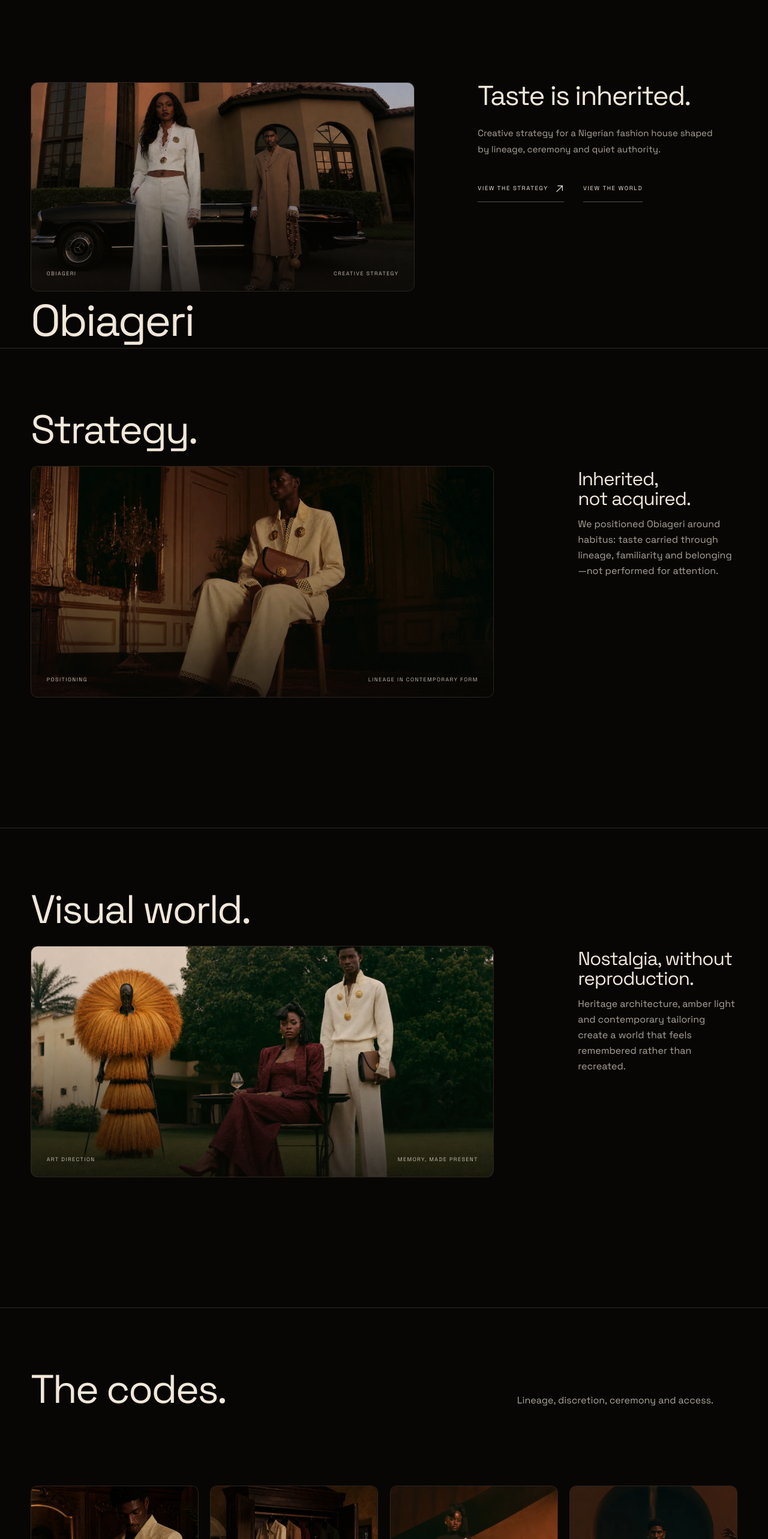
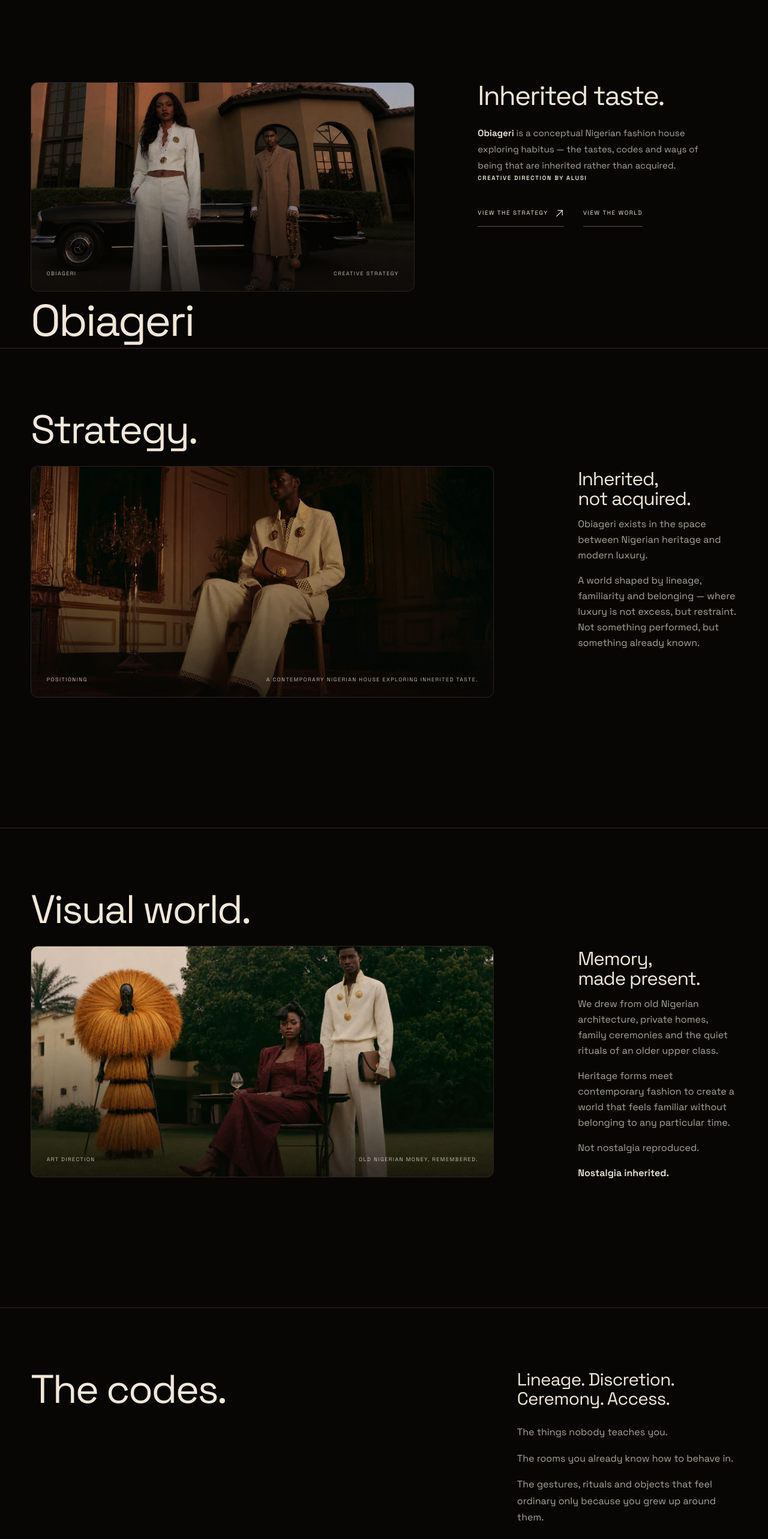
Before and after one commit to mellowloony/alusi.ai, a Next.js app: page /obiageri in a window 1280 px wide. Shown: the part 220-2786 px from the top of the page at 60% size. Built offline with nearby package versions, Linux system fonts and the light colour scheme; a web font is replaced by a local one.

Commit message:
Update Obiageri case study copy

```diff
--- a/app/obiageri/page.tsx
+++ b/app/obiageri/page.tsx
@@ -9,12 +9,12 @@ export const metadata: Metadata = {
   title: "Obiageri — Creative Strategy by Alusi",
   description,
   alternates: {
-    canonical: "https://alusiai.com/obiageri/",
+    canonical: "https://alusiai.com/obiageri",
   },
   openGraph: {
     title: "Obiageri — Creative Strategy by Alusi",
     description,
-    url: "https://alusiai.com/obiageri/",
+    url: "https://alusiai.com/obiageri",
     siteName: "Alusi",
     type: "website",
     images: [
--- a/components/HomeLanding.tsx
+++ b/components/HomeLanding.tsx
@@ -225,7 +225,7 @@ export default function HomeLanding() {
 
           <div className={styles.strategyFeature}>
             <Reveal className={styles.strategyVisual}>
-              <a href="/obiageri/" aria-label="View the Obiageri strategy case study">
+              <a href="/obiageri" aria-label="View the Obiageri strategy case study">
                 <img
                   src="/obiageri/hero.webp"
                   alt="Two Obiageri figures outside a heritage home with a vintage car"
@@ -242,9 +242,9 @@ export default function HomeLanding() {
             </Reveal>
 
             <Reveal delay={90} className={styles.strategyCopy}>
-              <h3>Taste is inherited.</h3>
+              <h3>Inherited taste.</h3>
               <p>For Obiageri, lineage became a positioning system and visual world.</p>
-              <a href="/obiageri/" className={styles.buttonLink}>
+              <a href="/obiageri" className={styles.buttonLink}>
                 View the strategy <Arrow />
               </a>
             </Reveal>
--- a/components/ObiageriLanding.module.css
+++ b/components/ObiageriLanding.module.css
@@ -228,6 +228,20 @@
   line-height: 1.78;
 }
 
+.heroCopy strong {
+  color: var(--ivory);
+  font-weight: 600;
+}
+
+.creativeCredit {
+  color: var(--ivory);
+  font-size: 0.62rem;
+  font-weight: 600;
+  letter-spacing: 0.16em;
+  line-height: 1.45;
+  text-transform: uppercase;
+}
+
 .heroActions {
   display: flex;
   flex-wrap: wrap;
@@ -317,12 +331,42 @@
   line-height: 1.68;
 }
 
+.featureCopy p + p {
+  margin-top: 1rem;
+}
+
+.featureCopy .featureEmphasis {
+  color: var(--ivory);
+}
+
+.featureEmphasis strong {
+  font-weight: 600;
+}
+
 .sectionIntro {
   grid-column: 9 / 13;
   max-width: 31rem;
   align-self: end;
   color: var(--muted);
   line-height: 1.72;
+}
+
+.sectionIntro h3 {
+  color: var(--ivory);
+  font-family: var(--font-display), Georgia, serif;
+  font-size: clamp(1.5rem, 2.3vw, 2.35rem);
+  font-weight: 400;
+  letter-spacing: -0.025em;
+  line-height: 1.08;
+  text-wrap: balance;
+}
+
+.sectionIntro p {
+  margin-top: 1rem;
+}
+
+.sectionIntro h3 + p {
+  margin-top: 1.6rem;
 }
 
 .codeGallery {
@@ -345,13 +389,18 @@
 }
 
 .codeCaption {
+  display: grid;
+  gap: 1.15rem;
+  padding-top: 0.95rem;
+}
+
+.codeHeading {
   display: flex;
   justify-content: space-between;
   gap: 1rem;
-  padding-top: 0.95rem;
 }
 
-.codeCaption h3 {
+.codeHeading h3 {
   max-width: 13rem;
   font-size: clamp(1.05rem, 1.4vw, 1.35rem);
   font-weight: 500;
@@ -359,10 +408,21 @@
   line-height: 1.18;
 }
 
-.codeCaption p {
+.codeNote {
   padding-top: 0.17rem;
   color: var(--quiet);
+  font-size: 0.56rem;
+  letter-spacing: 0.16em;
+  line-height: 1.45;
   text-align: right;
+  text-transform: uppercase;
+}
+
+.codeDescription {
+  max-width: 24ch;
+  color: var(--muted);
+  font-size: 0.9rem;
+  line-height: 1.55;
 }
 
 .closing {
@@ -413,17 +473,27 @@
   text-align: center;
 }
 
-.closingInner p {
+.closingDefinition,
+.closingTagline {
   font-size: 0.68rem;
   letter-spacing: 0.18em;
   text-transform: uppercase;
 }
 
 .closingInner h2 {
-  margin-top: 1rem;
   font-size: clamp(4.2rem, 10vw, 6rem);
   letter-spacing: -0.04em;
   line-height: 0.86;
+}
+
+.closingDefinition {
+  margin-top: 1.75rem;
+  font-weight: 600;
+}
+
+.closingTagline {
+  margin-top: 0.8rem;
+  color: var(--muted);
 }
 
 .footer {
--- a/components/ObiageriLanding.tsx
+++ b/components/ObiageriLanding.tsx
@@ -7,6 +7,7 @@ const codes = [
     alt: "A stylist adjusts the hand-finished cuff of an ivory Obiageri jacket",
     title: "Private fitting",
     note: "Lineage",
+    description: "Some things are made for you before you know to ask.",
     width: 1122,
     height: 1402,
   },
@@ -14,7 +15,8 @@ const codes = [
     src: "/obiageri/wardrobe.webp",
     alt: "A dark mahogany wardrobe holding a coordinated collection of Obiageri looks",
     title: "Inherited wardrobe",
-    note: "Discretion",
+    note: "Familiarity",
+    description: "Taste you did not learn.",
     width: 1122,
     height: 1402,
   },
@@ -22,7 +24,8 @@ const codes = [
     src: "/obiageri/interior.webp",
     alt: "Obiageri tailoring photographed in an intimate heritage interior",
     title: "After dark",
-    note: "Access",
+    note: "Discretion",
+    description: "Nothing to prove. Nothing to announce.",
     width: 1672,
     height: 941,
   },
@@ -31,6 +34,7 @@ const codes = [
     alt: "Obiageri figures gathered in a ceremonial tableau",
     title: "Ceremonial tableau",
     note: "Belonging",
+    description: "If you are involved, you are involved.",
     width: 1672,
     height: 941,
   },
@@ -88,15 +92,17 @@ export default function ObiageriLanding() {
             <div className={styles.heroStatement}>
               <div className="rise" style={{ animationDelay: "80ms" }}>
                 <h1 id="obiageri-title" className={styles.heroTitle}>
-                  Taste is inherited.
+                  Inherited taste.
                 </h1>
               </div>
 
               <div className={`${styles.heroCopy} rise`} style={{ animationDelay: "150ms" }}>
                 <p>
-                  Creative strategy for a Nigerian fashion house shaped by lineage,
-                  ceremony and quiet authority.
+                  <strong>Obiageri</strong> is a conceptual Nigerian fashion house
+                  exploring habitus — the tastes, codes and ways of being that are
+                  inherited rather than acquired.
                 </p>
+                <p className={styles.creativeCredit}>Creative Direction by Alusi</p>
                 <div className={styles.heroActions}>
                   <a href="#strategy" className={styles.textLink}>
                     View the strategy <Arrow />
@@ -141,15 +147,20 @@ export default function ObiageriLanding() {
               <div className={styles.imageShade} />
               <div className={styles.imageMeta}>
                 <span>Positioning</span>
-                <span>Lineage in contemporary form</span>
+                <span>A contemporary Nigerian house exploring inherited taste.</span>
               </div>
             </Reveal>
 
             <Reveal delay={90} className={styles.featureCopy}>
               <h3>Inherited, not acquired.</h3>
               <p>
-                We positioned Obiageri around habitus: taste carried through lineage,
-                familiarity and belonging—not performed for attention.
+                Obiageri exists in the space between Nigerian heritage and modern
+                luxury.
+              </p>
+              <p>
+                A world shaped by lineage, familiarity and belonging — where luxury
+                is not excess, but restraint. Not something performed, but something
+                already known.
               </p>
             </Reveal>
           </div>
@@ -178,15 +189,23 @@ export default function ObiageriLanding() {
               <div className={styles.imageShade} />
               <div className={styles.imageMeta}>
                 <span>Art direction</span>
-                <span>Memory, made present</span>
+                <span>Old Nigerian money, remembered.</span>
               </div>
             </Reveal>
 
             <Reveal delay={90} className={styles.featureCopy}>
-              <h3>Nostalgia, without reproduction.</h3>
+              <h3>Memory, made present.</h3>
               <p>
-                Heritage architecture, amber light and contemporary tailoring create
-                a world that feels remembered rather than recreated.
+                We drew from old Nigerian architecture, private homes, family
+                ceremonies and the quiet rituals of an older upper class.
+              </p>
+              <p>
+                Heritage forms meet contemporary fashion to create a world that feels
+                familiar without belonging to any particular time.
+              </p>
+              <p>Not nostalgia reproduced.</p>
+              <p className={styles.featureEmphasis}>
+                <strong>Nostalgia inherited.</strong>
               </p>
             </Reveal>
           </div>
@@ -202,7 +221,13 @@ export default function ObiageriLanding() {
               <h2 id="codes-title">The codes.</h2>
             </Reveal>
             <Reveal delay={80} className={styles.sectionIntro}>
-              <p>Lineage, discretion, ceremony and access.</p>
+              <h3>Lineage. Discretion. Ceremony. Access.</h3>
+              <p>The things nobody teaches you.</p>
+              <p>The rooms you already know how to behave in.</p>
+              <p>
+                The gestures, rituals and objects that feel ordinary only because you
+                grew up around them.
+              </p>
             </Reveal>
           </div>
 
@@ -220,8 +245,11 @@ export default function ObiageriLanding() {
                     />
                   </div>
                   <div className={styles.codeCaption}>
-                    <h3>{code.title}</h3>
-                    <p>{code.note}</p>
+                    <div className={styles.codeHeading}>
+                      <h3>{code.title}</h3>
+                      <p className={styles.codeNote}>{code.note}</p>
+                    </div>
+                    <p className={styles.codeDescription}>{code.description}</p>
                   </div>
                 </article>
               </Reveal>
@@ -249,8 +277,11 @@ export default function ObiageriLanding() {
             loading="lazy"
           />
           <Reveal className={styles.closingInner}>
-            <p>Born to live a good life.</p>
             <h2 id="closing-title">Obiageri</h2>
+            <p className={styles.closingDefinition}>
+              One who has come to enjoy wealth.
+            </p>
+            <p className={styles.closingTagline}>Born to live a good life.</p>
           </Reveal>
         </section>
       </main>
```
